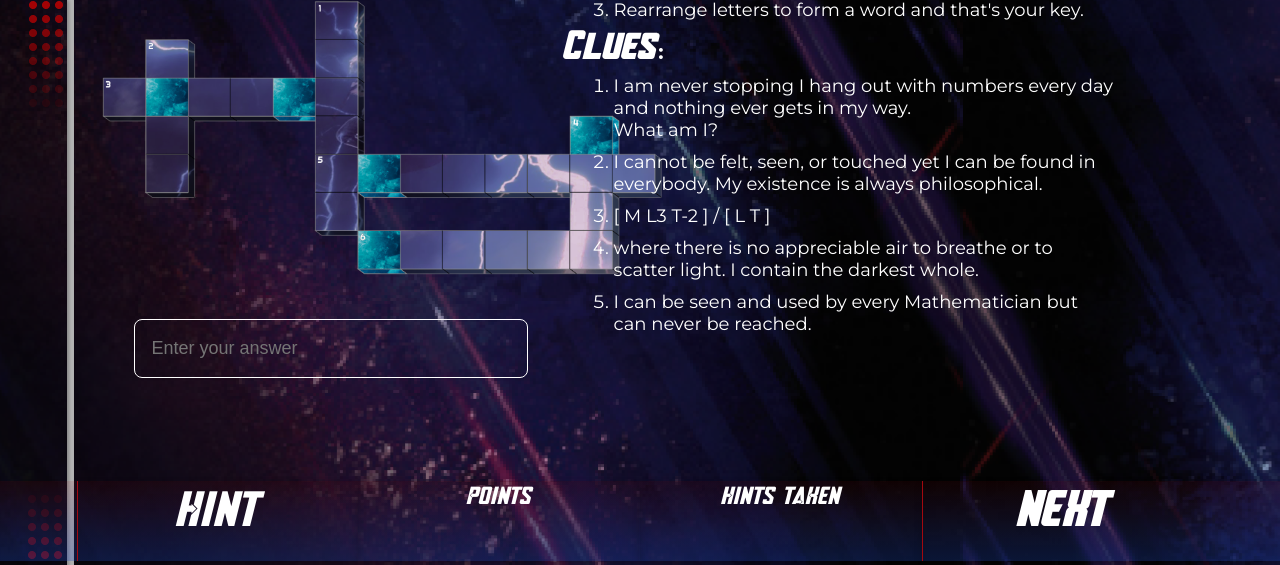
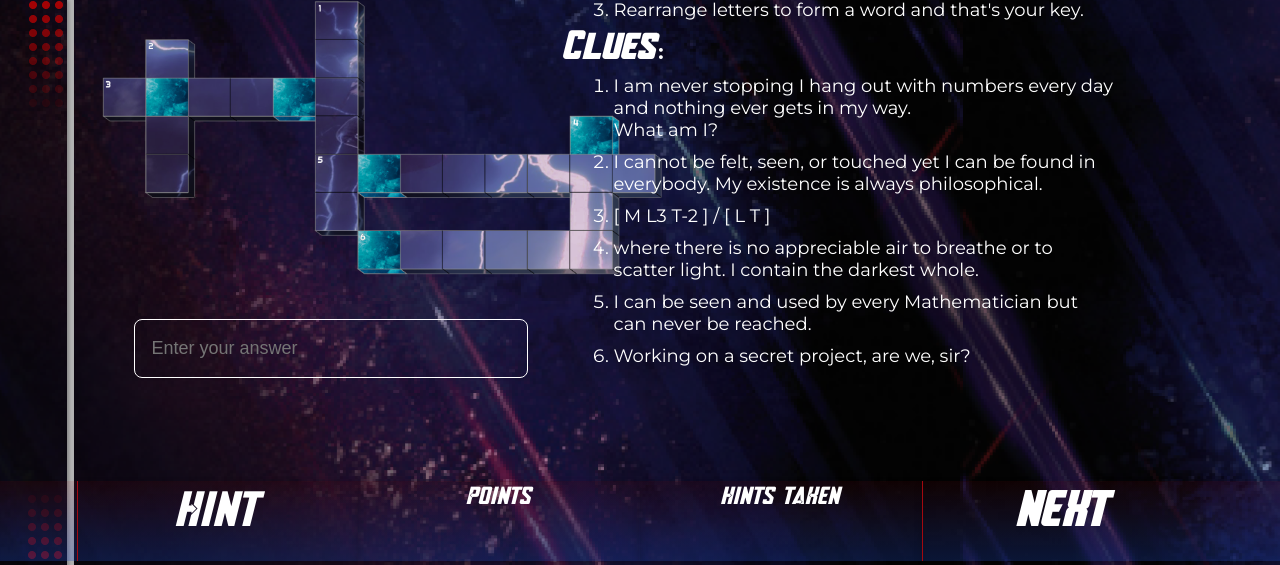
Before and after one commit to rishabhrathi22/Polaris_TreasureHunt, a Django app: template templates/riddles/riddle3.html in a window 1280 px wide. Shown: the part 239-804 px from the top of the page. Run offline with Django 4.2, Linux system fonts and the light colour scheme; the template is opened without the code that fills it, so the values that code supplies are empty; some libraries are stand-ins or nearby versions.

Commit message:
answer changed for 8th and 6th clue added for q3

```diff
--- a/templates/riddles/riddle3.html
+++ b/templates/riddles/riddle3.html
@@ -39,6 +39,7 @@
 			<li>[ M L3 T-2 ] / [ L T ]</li>
 			<li>where there is no appreciable air to breathe or to scatter light. I contain the darkest whole.</li>
 			<li>I can be seen and used by every Mathematician but can never be reached.</li>
+			<li>Working on a secret project, are we, sir?</li>
 		</ol>
 		</p>
 	</div>
```
Also changed, not shown: db.sqlite3.
